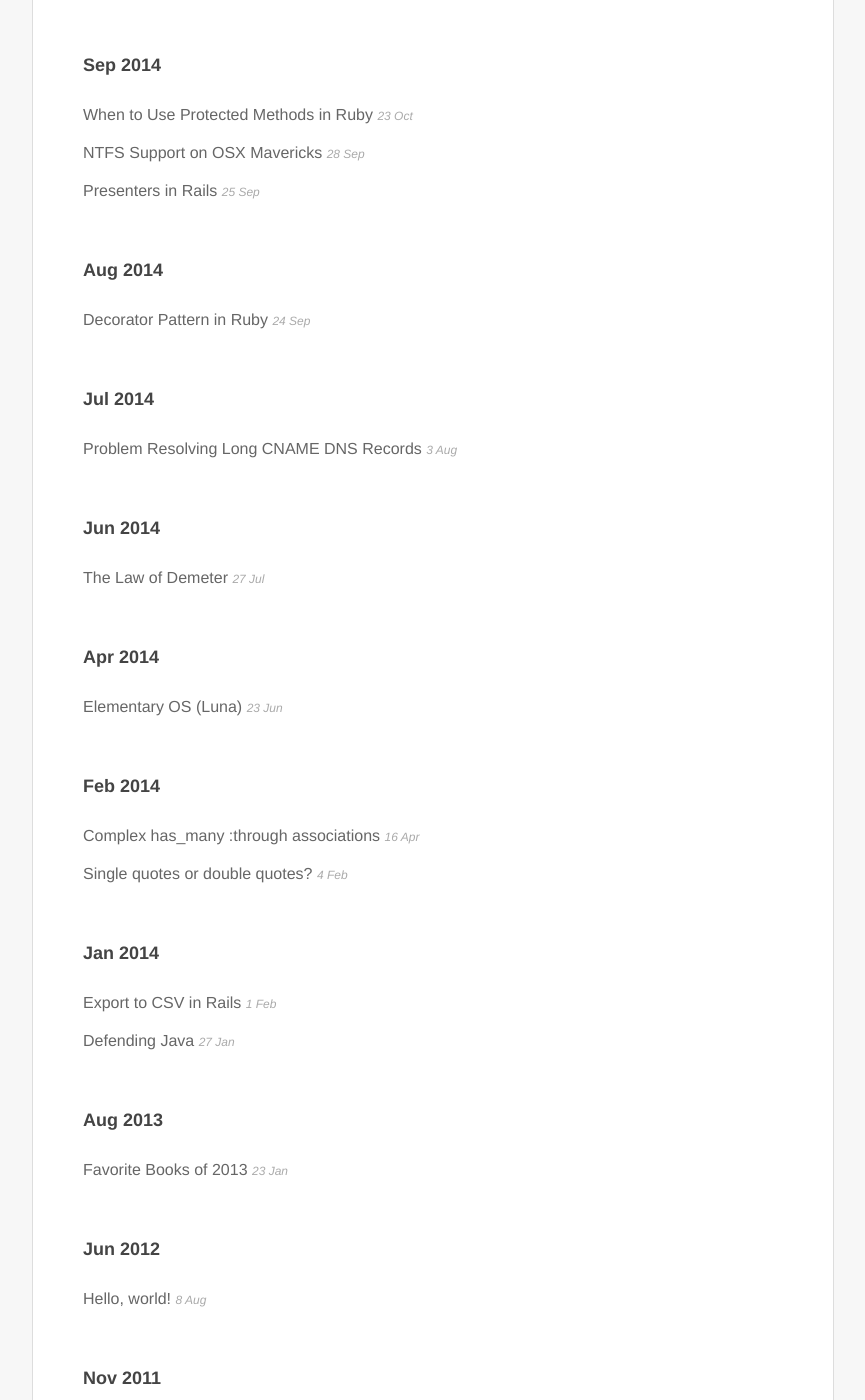
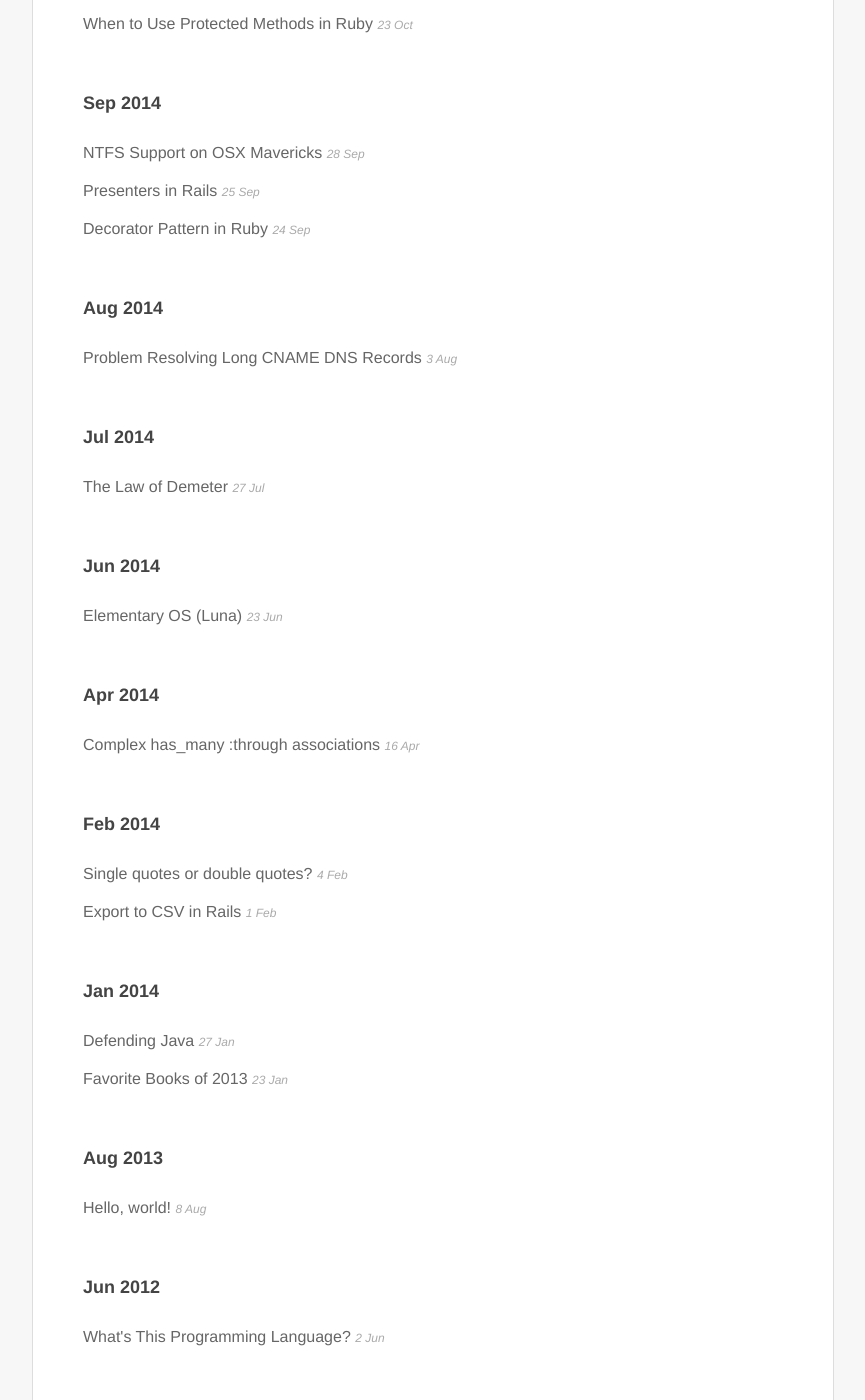
Before and after one commit to nithinbekal/nithinbekal.github.io, a Jekyll site: the page built from index.html, in a window 1280 px wide and 1400 px high, scrolled down 975 px. Shown: the whole window, without its empty margins (207-1072 px from the left). Built offline with Jekyll 4.4.1, drawn with Linux system fonts in a browser that asks for light colours; some of the changed text lies outside the part shown.

```diff
--- a/index.html
+++ b/index.html
@@ -14,6 +14,11 @@ title: Nithin Bekal
     <div class='month' id="{{ this_year }}-ref">{{this_year}}</div>
     {% endif %}
 
+    <div class='post-listing'>
+      <a href='{{ post.url }}'>{{ post.title }}</a>
+      <span class='published-on'>{{ post.date | date: "%-d %b" }}</span>
+    </div>
+
     {% if forloop.last %}
       </div>
     {% else %}
@@ -24,10 +29,5 @@ title: Nithin Bekal
         {% endif %}
     {% endif %}
 
-    <div class='post-listing'>
-      <a href='{{ post.url }}'>{{ post.title }}</a>
-      <span class='published-on'>{{ post.date | date: "%-d %b" }}</span>
-    </div>
-
   {% endfor %}
 </div>
```
